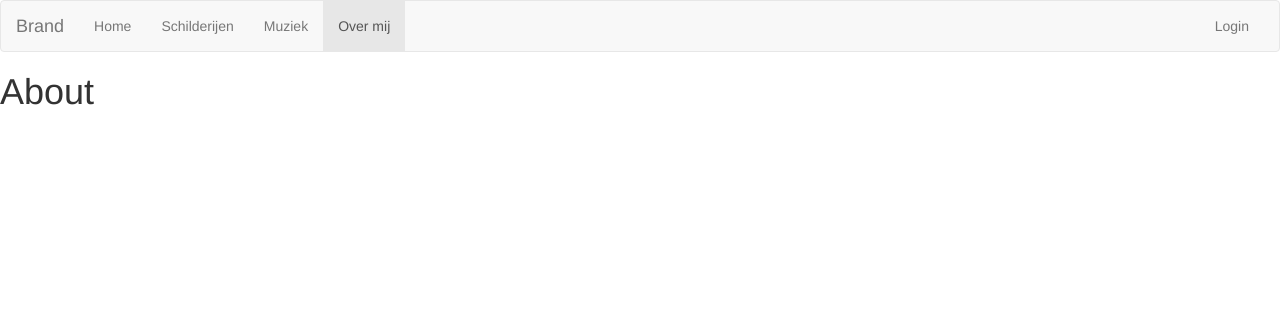
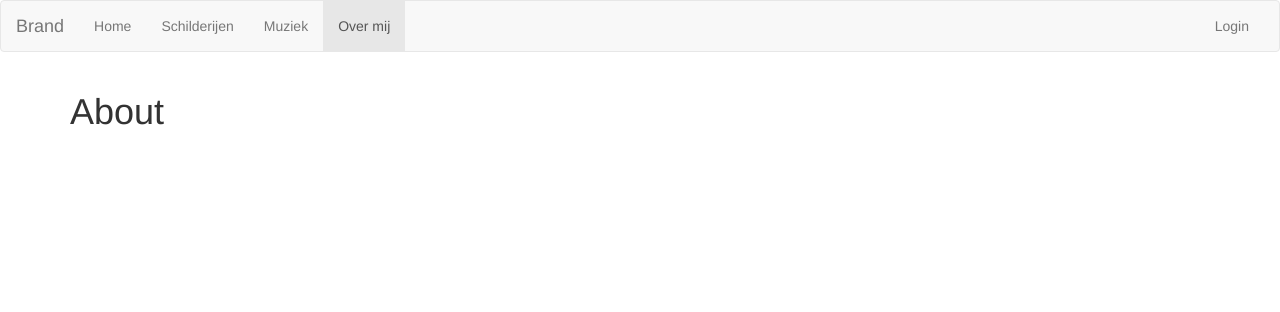
Before and after one commit to stretchhog/daan-1004, a Flask app: page /main/about in a window 1280 px wide. Shown: the top 312 px of the page. Run offline with Flask 2, Linux system fonts and the light colour scheme; some libraries are stand-ins or nearby versions.

Commit message:
Fixed content width

```diff
--- a/daan-1004/templates/layout.html
+++ b/daan-1004/templates/layout.html
@@ -5,6 +5,7 @@
 	<title>timvancann.nl</title>
 
 	<link rel="stylesheet" type="text/css" href="/static/css/bootstrap.css">
+	<link rel="stylesheet" type="text/css" href="/static/css/custom.css">
 </head>
 <body>
 
@@ -79,7 +80,9 @@
 	<!-- /.container-fluid -->
 </nav>
 
+<div class="container">
 {% block body %}{% endblock %}
+</div>
 
 <script src="{{ url_for('static', filename='js/jquery-2.1.4.min.js') }}"></script>
 <script src="{{ url_for('static', filename='js/bootstrap.js') }}"></script>
```
Also changed, not shown: daan-1004/static/css/custom.css (added).
